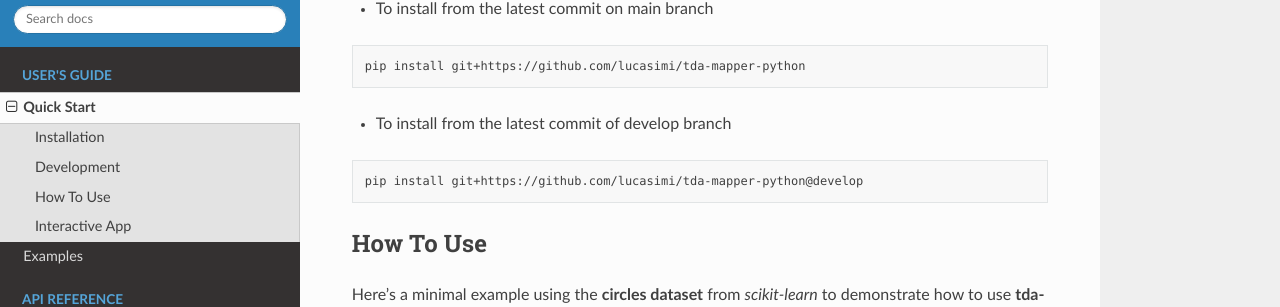
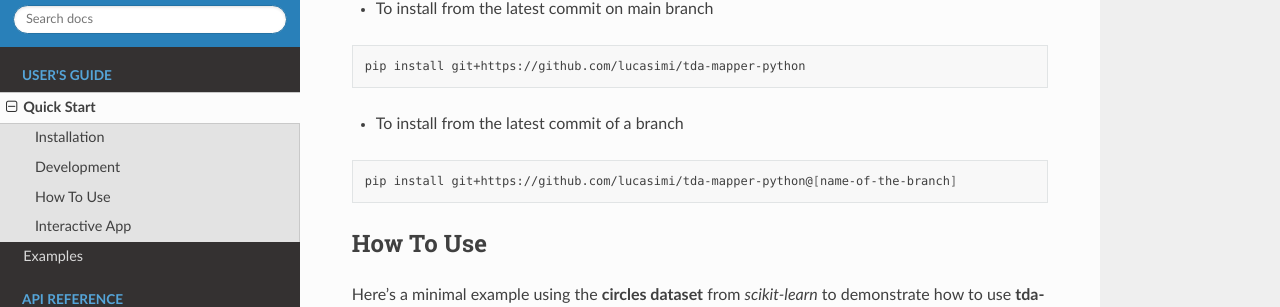
Before and after one commit to lucasimi/tda-mapper-python, a Sphinx documentation site: the page built from docs/source/quickstart.rst, in a window 1280 px wide and 900 px high, scrolled down 360 px. Shown: the part 144-451 px from the top of the window. Built offline with Sphinx 7.4.7 and the Read the Docs theme 3.1.0, drawn with Linux system fonts in a browser that asks for light colours; pages that are not in the unit, such as notebooks, are missing from menus; the version number is read from the project's files by our own code.

Commit message:
Improved docs

```diff
--- a/docs/source/quickstart.rst
+++ b/docs/source/quickstart.rst
@@ -27,11 +27,11 @@ Development
 
    pip install git+https://github.com/lucasimi/tda-mapper-python
 
-- To install from the latest commit of develop branch
+- To install from the latest commit of a branch
 
 .. code:: bash
 
-   pip install git+https://github.com/lucasimi/tda-mapper-python@develop
+   pip install git+https://github.com/lucasimi/tda-mapper-python@[name-of-the-branch]
 
 
 How To Use
```
